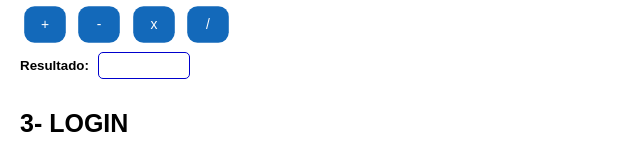
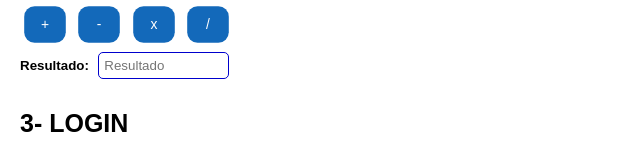
Before and after one commit to henrydograu2024/Projeto, a plain HTML site: page index.html in a window 1280 px wide. Shown: the part 613-755 px from the top of the page, without its empty margins (0-640 px from the left). Drawn offline with Linux system fonts and the light colour scheme.

Commit message:
index.html

```diff
--- a/index.html
+++ b/index.html
@@ -121,7 +121,7 @@
       background-color: #b00409;
     }
     #c3{
-      width : 80px;
+      width : 119px;
     }
   </style>
   <title>Projetos</title>
@@ -170,7 +170,7 @@
   </div>
 
   <label for="calc-3"><small><strong>Resultado:</strong></small></label>
-  <input id="c3"type="text" "Resultado" id="calc-3">
+  <input id="c3"type="text" placeholder="Resultado" id="calc-3">
 
 
 
```
